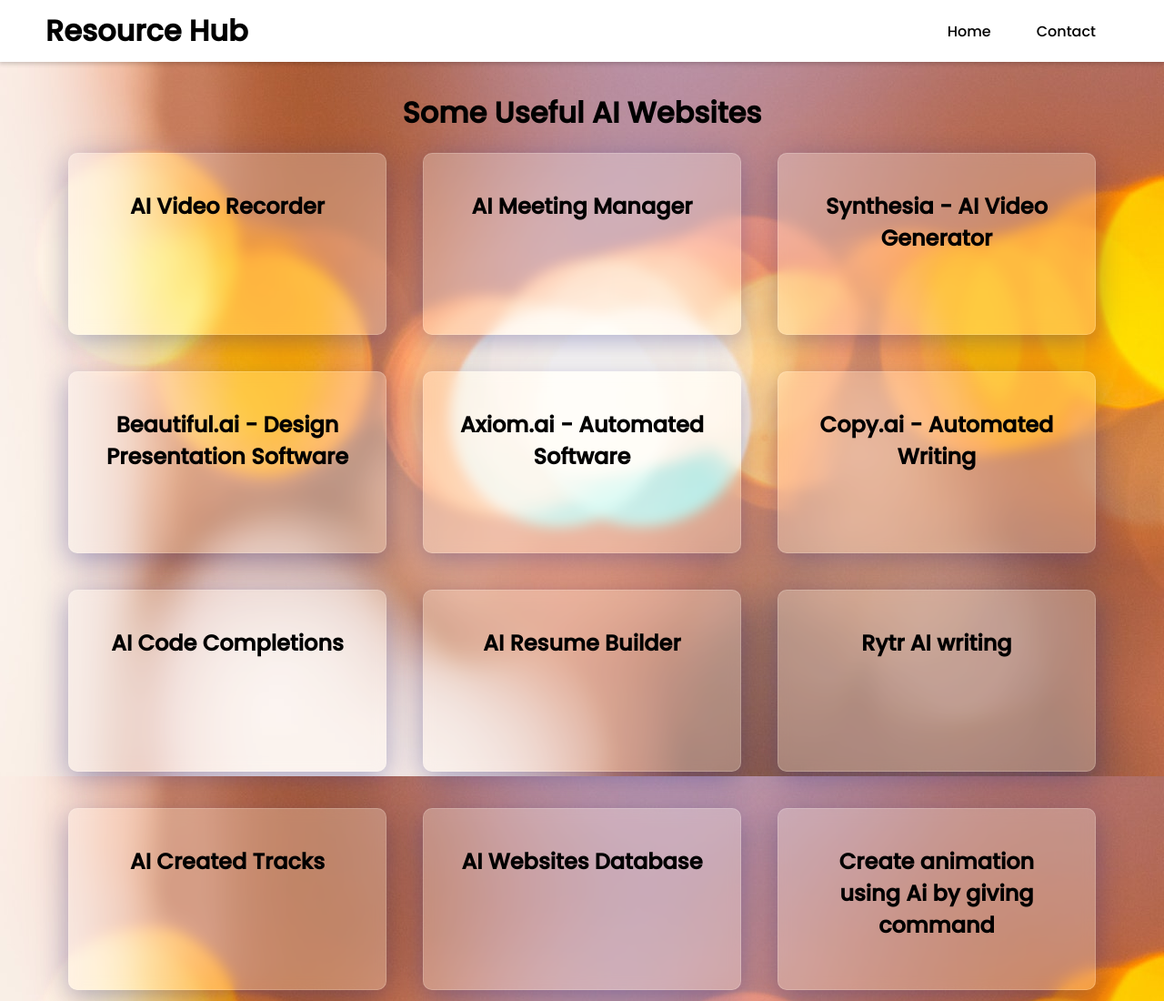
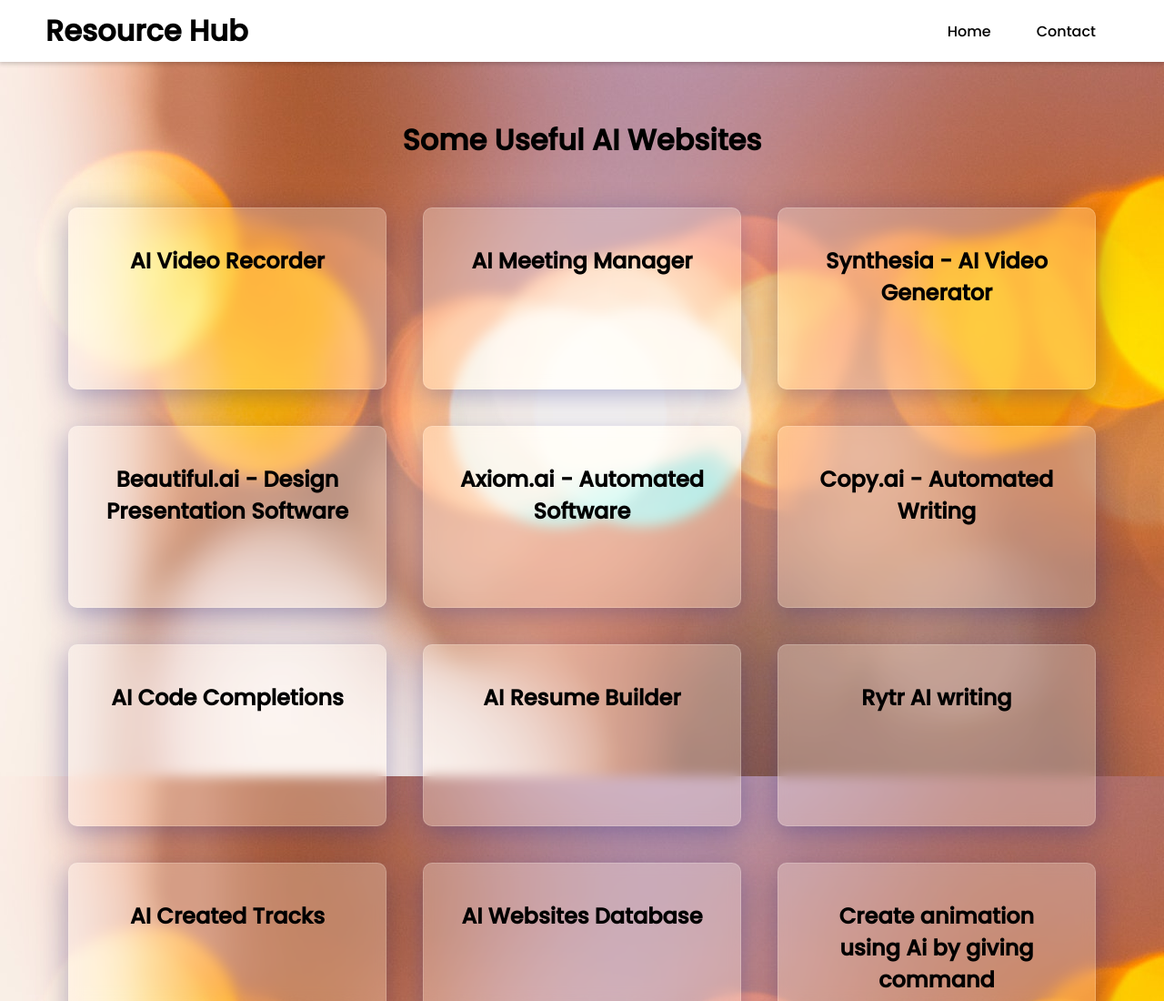
Before and after one commit to Uday-S-Rathore/Resources_Hub, a plain HTML site: page ai.html in a window 1280 px wide. Shown: the top 1100 px of the page at 91% size. Drawn offline with Linux system fonts and the light colour scheme.

Commit message:
Add files via upload

```diff
--- a/ai.css
+++ b/ai.css
@@ -74,6 +74,7 @@
   border: 1px solid rgba( 255, 255, 255, 0.18 );
 }
 .heading{
+	padding:30px;
 	display: flex;
   flex-wrap: wrap;
   justify-content: center;
--- a/cheatsheets.css
+++ b/cheatsheets.css
@@ -74,6 +74,7 @@
   border: 1px solid rgba( 255, 255, 255, 0.18 );
 }
 .heading{
+	padding:30px;
 	display: flex;
   flex-wrap: wrap;
   justify-content: center;
--- a/courses.css
+++ b/courses.css
@@ -74,6 +74,7 @@
   border: 1px solid rgba( 255, 255, 255, 0.18 );
 }
 .heading{
+	padding:30px;
 	display: flex;
   flex-wrap: wrap;
   justify-content: center;
--- a/frontend.css
+++ b/frontend.css
@@ -74,6 +74,7 @@
   border: 1px solid rgba( 255, 255, 255, 0.18 );
 }
 .heading{
+	padding:30px;
 	display: flex;
   flex-wrap: wrap;
   justify-content: center;
--- a/fun.css
+++ b/fun.css
@@ -74,6 +74,7 @@
   border: 1px solid rgba( 255, 255, 255, 0.18 );
 }
 .heading{
+	padding:30px;
 	display: flex;
   flex-wrap: wrap;
   justify-content: center;
--- a/hacking.css
+++ b/hacking.css
@@ -74,6 +74,7 @@
   border: 1px solid rgba( 255, 255, 255, 0.18 );
 }
 .heading{
+	padding:30px;
 	display: flex;
   flex-wrap: wrap;
   justify-content: center;
--- a/repo.css
+++ b/repo.css
@@ -74,6 +74,7 @@
   border: 1px solid rgba( 255, 255, 255, 0.18 );
 }
 .heading{
+	padding:30px;
 	display: flex;
   flex-wrap: wrap;
   justify-content: center;
--- a/resources.css
+++ b/resources.css
@@ -74,6 +74,7 @@
   border: 1px solid rgba( 255, 255, 255, 0.18 );
 }
 .heading{
+	padding:30px;
 	display: flex;
   flex-wrap: wrap;
   justify-content: center;
```
